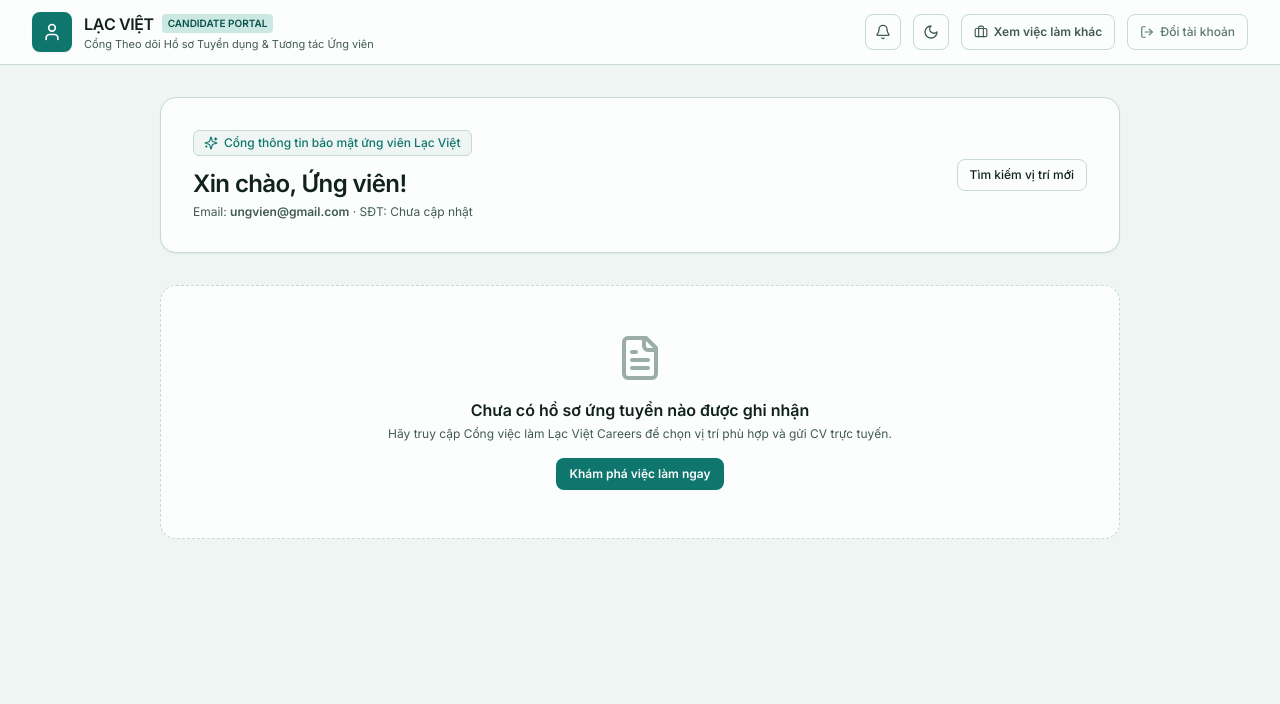
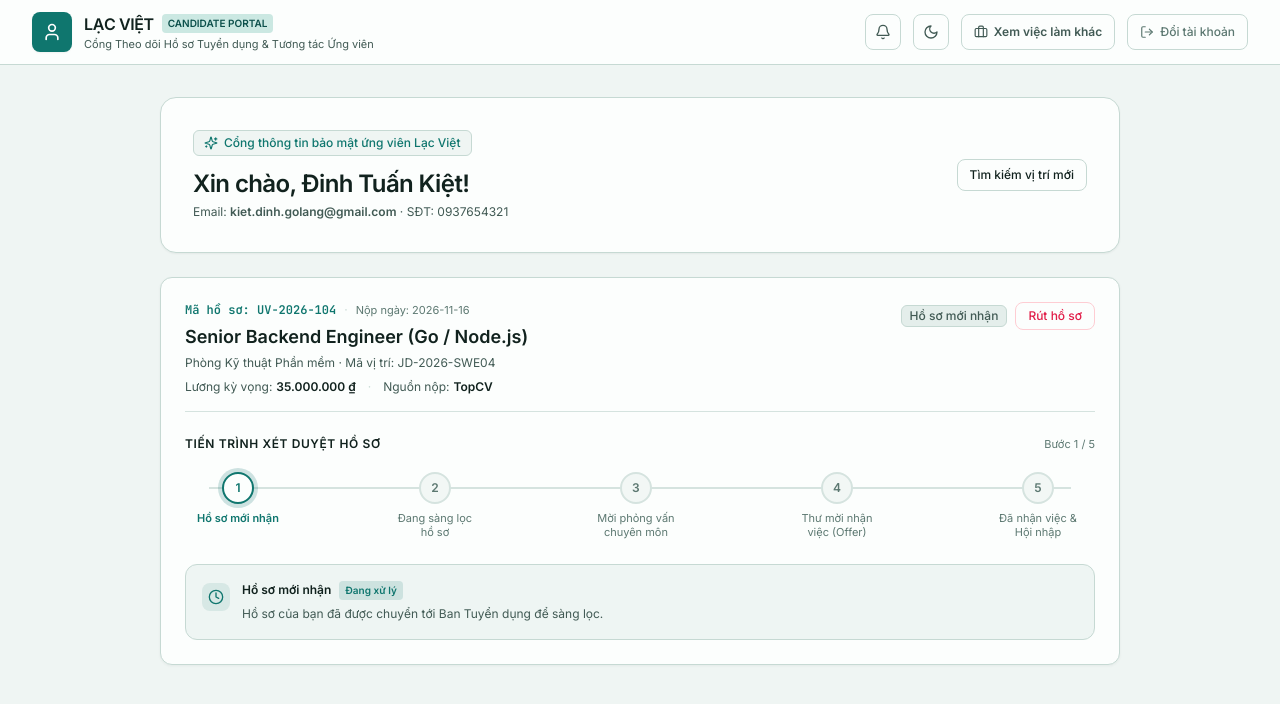
Before and after one commit to vinhce/Quan-tri-hanh-chinh-nhan-su, a Next.js app: page /candidate in a window 1280 px wide. Shown: the top 704 px of the page. Built offline with nearby package versions, Linux system fonts and the light colour scheme.

Commit message:
fix(candidate): khoi tao mock candidates SSR va tu dong fallback ho so mac dinh

```diff
--- a/src/app/candidate/page.tsx
+++ b/src/app/candidate/page.tsx
@@ -36,9 +36,11 @@ import {
   HRM_RUNTIME_EVENT,
   markAllNotificationsRead,
   markNotificationRead,
+  mergeWithRuntimeCandidates,
   readRuntimeCandidates,
   saveRuntimeCandidate,
 } from '@/lib/runtime-store';
+import { MOCK_CANDIDATES } from '@/mock/ats';
 import { cn, formatDateVN, formatVND } from '@/lib/utils';
 import type { AtsStage, Candidate, HrmNotification, JobPosting } from '@/mock/types';
 import { Badge, BadgeVariant } from '@/components/ui/badge';
@@ -98,7 +100,7 @@ const STAGE_META: Record<
 export default function CandidatePortalPage() {
   const router = useRouter();
   const { role, theme, toggleTheme, currentUserEmail, currentUserProfile, showToast } = useApp();
-  const [candidates, setCandidates] = useState<Candidate[]>([]);
+  const [candidates, setCandidates] = useState<Candidate[]>(MOCK_CANDIDATES);
   const [activeCandidate, setActiveCandidate] = useState<Candidate | null>(null);
   const [actionModal, setActionModal] = useState<'interview' | 'offer' | 'withdraw' | null>(null);
   const [actionReason, setActionReason] = useState('');
@@ -109,15 +111,17 @@ export default function CandidatePortalPage() {
   // Demo profile candidate or matched candidate
   const currentCandidate = useMemo(() => {
     if (candidates.length === 0) return null;
-    if (currentUserEmail) {
+    if (currentUserEmail && currentUserEmail !== 'ungvien@gmail.com') {
       const match = candidates.find((c) => c.email.toLowerCase() === currentUserEmail.toLowerCase());
       if (match) return match;
     }
-    return candidates[0] ?? null;
+    // Default to active candidate UV-2026-104 (Đinh Tuấn Kiệt) or the first available
+    const defaultCand = candidates.find((c) => c.candidate_code === 'UV-2026-104') ?? candidates[0];
+    return defaultCand ?? null;
   }, [candidates, currentUserEmail]);
 
   const syncCandidateData = useCallback(() => {
-    const list = readRuntimeCandidates();
+    const list = mergeWithRuntimeCandidates(MOCK_CANDIDATES);
     setCandidates(list);
     if (activeCandidate) {
       const updated = list.find((c) => c.id === activeCandidate.id);
```
